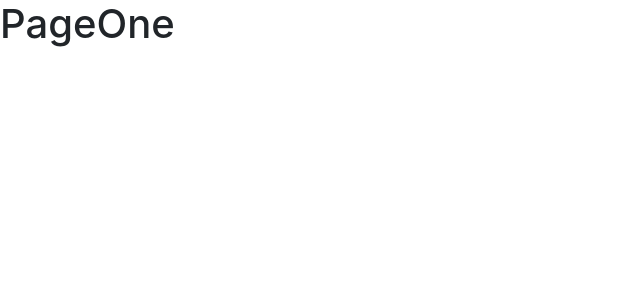
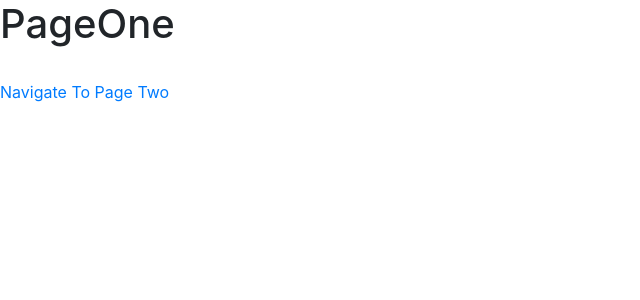
Before and after one commit to khaledrefaat/React-Projects, a React (Create React App) app in the folder Stephen Grider Course Projects/streams/client/: page / in a window 1280 px wide. Shown: the top 300 px of the page, without its empty margins (0-640 px from the left). Built offline with nearby package versions, Linux system fonts and the light colour scheme.

Commit message:
an example of react-router(browserRouter)

```diff
--- a/Stephen Grider Course Projects/streams/client/src/components/App.js
+++ b/Stephen Grider Course Projects/streams/client/src/components/App.js
@@ -1,11 +1,27 @@
 import React from 'react';
-import { BrowserRouter, Route } from 'react-router-dom';
+import { BrowserRouter, Route, Link } from 'react-router-dom';
 
 const pageOne = () => {
-	return <h1>PageOne</h1>;
+	return (
+		<div>
+			<h1>PageOne</h1>
+			<br />
+			{/* this is bad don't ever do this in react */}
+			{/* <a href="/pagetwo">Navigate To Page Two</a> */}
+			<Link to="/pagetwo">Navigate To Page Two </Link>
+		</div>
+	);
 };
 const pageTwo = () => {
-	return <h1>PageTwo</h1>;
+	return (
+		<div>
+			<h1>PageTwo</h1>
+			<br />
+			{/* this is bad don't ever do this in react */}
+			{/* <a href="/">Navigate To Page One</a> */}
+			<Link to="/">Navigate To Page One </Link>
+		</div>
+	);
 };
 
 const App = () => {
```
